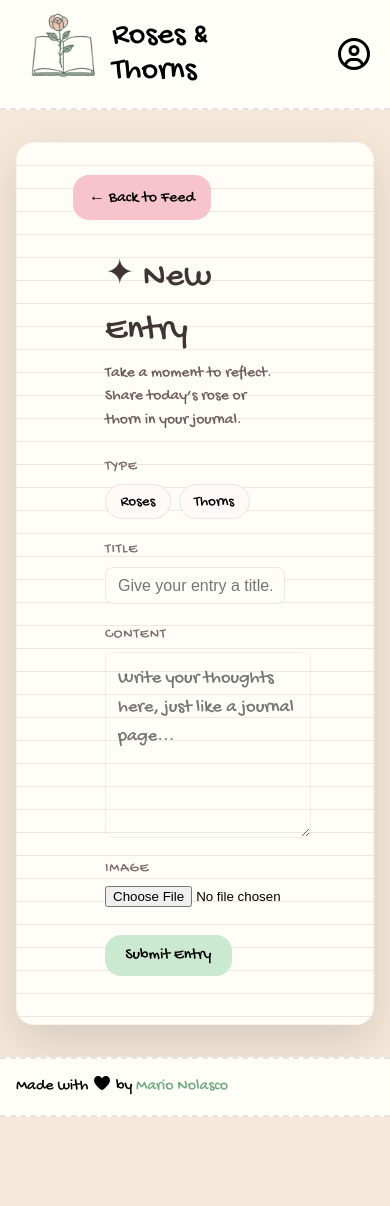
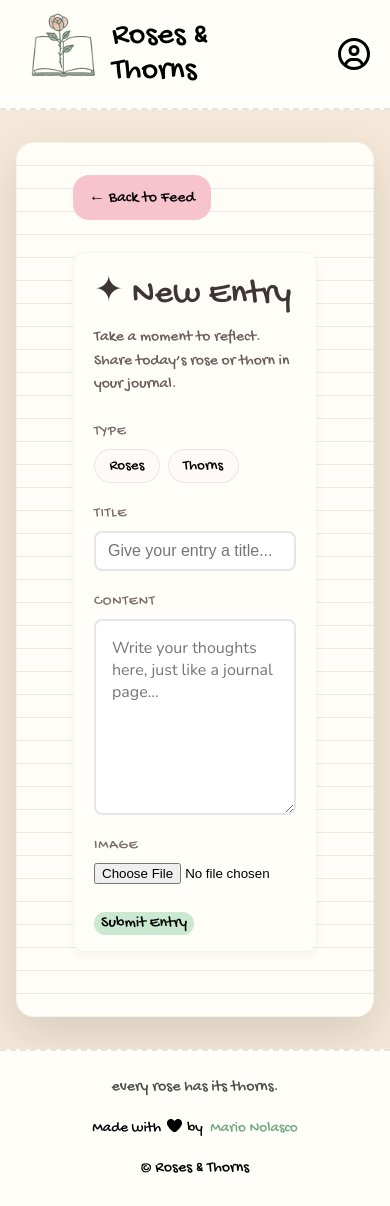
Before and after one commit to mmari0c/roses-and-thorns, a React (Vite) app: page /create-post in a window 390 px wide. Before the commit the page ends 1117 px from the top, so only its background shows below. Built offline with nearby package versions, Linux system fonts and the light colour scheme; a web font is replaced by a local one.

Commit message:
Minor style changes, and more responsive design

```diff
--- a/src/App.css
+++ b/src/App.css
@@ -113,3 +113,19 @@ textarea {
   font-family: "Nunito", sans-serif;
   font-size: 1rem;
 }
+
+@media (max-width: 700px) {
+  .feed-header {
+    flex-direction: column-reverse;
+    gap: 1rem;
+  }
+
+  .settings {
+    flex-direction: column;
+    gap: 1rem;
+  }
+
+  .feed-header a {
+    text-align: center;
+  }
+}
--- a/src/components/PostCard.css
+++ b/src/components/PostCard.css
@@ -100,8 +100,6 @@
   display: flex;
   flex-direction: row-reverse;
   gap: 0.5rem;
-  padding: 1rem;
-
  }
 
  .upvotes {
--- a/src/components/PostDetails.css
+++ b/src/components/PostDetails.css
@@ -8,7 +8,6 @@
    gap: 2rem;                    /* space between post + comments */
    max-width: 1100px;            /* keeps it from stretching too wide */
    margin: 2rem auto;            /* center on page */
-   padding: 0 1rem;              /* small side padding on smaller screens */
  }
 
  .post-detail-header {
@@ -45,7 +44,7 @@
 
  .post-info img {
    width: 100%;
-   height: 30rem;
+   max-height: 30rem;
    object-fit: cover;            /* keeps it from stretching weirdly */
    margin: 0.75rem 0;
  }
@@ -97,13 +96,12 @@
    width: 100%;
    box-sizing: border-box;
    height: 140px;
-   padding: 1.2rem 1.4rem;
+   padding: 1rem;
    padding-right: 7rem;          /* space for the inside button */
    border: 2px solid #e5e5e5;
    border-radius: 16px;
    resize: none;
    outline: none;
-   background-color: #fffef9;;
    overflow-x: hidden;
    white-space: normal;
    word-wrap: break-word;
@@ -206,3 +204,15 @@
 p.post-contents{
   margin-bottom: 1rem;
 }
+
+/* Query */
+
+@media (max-width: 768px) {
+  .post-detail {
+    flex-direction: column;
+  }
+
+  .comment-section {
+    max-height: none;
+  }
+}
--- a/src/index.css
+++ b/src/index.css
@@ -77,7 +77,6 @@ h1 {
 button {
   border-radius: 8px;
   border: 1px solid transparent;
-  padding: 0.6em 1.2em;
   font-size: 1em;
   font-weight: 500;
   font-family: inherit;
--- a/src/routes/CreatePost.css
+++ b/src/routes/CreatePost.css
@@ -13,25 +13,16 @@
  /* Main "journal page" container */
  .create-post-container.entry-paper {
    position: relative;
-   padding: 1rem 2rem;
-   border-radius: 18px;
    overflow: hidden;
-
+   background: #fffef9;
+   border-radius: 12px;
+  padding: 1rem 1.25rem;
+  border: 1px solid rgba(0, 0, 0, 0.04);
+  box-shadow: 0 4px 10px rgba(0, 0, 0, 0.04);
    /* soft notebook lines */
-
+  margin: 2rem auto;
  }
 
- /* little colored "spine" on the left like a notebook edge */
- /* .create-post-container.entry-paper::before {
-   content: "";
-   position: absolute;
-   left: 0;
-   top: 0;
-   width: 8px;
-   height: 100%;
-   background: var(--rose-accent);
-   opacity: 0.7;
- } */
 
  /* header + subtitle */
  .entry-header {
@@ -74,25 +65,18 @@
  .entry-title {
    padding: 0.55rem 0.75rem;
    border-radius: 8px;
-   border: 1px solid rgba(0, 0, 0, 0.08);
-   background: rgba(255, 253, 247, 0.9);
+   border: 2px solid #e5e5e5;
    font-size: 1rem;
  }
 
  /* Main entry textarea */
  .entry-textarea {
-   width: 100%;
    min-height: 160px;
-   padding: 0.75rem 0.75rem;
+   padding: 1rem;
    border-radius: 8px;
-   border: 1px solid rgba(0, 0, 0, 0.06);
-   background: transparent;
-   font-family: "Gochi Hand", cursive;
-   font-size: 1.15rem;
-   line-height: 1.8rem;
+   border: 2px solid #e5e5e5;
    resize: vertical;
    outline: none;
-   caret-color: var(--rose-accent);
  }
 
  /* Type buttons row */
--- a/src/routes/LandingPage.css
+++ b/src/routes/LandingPage.css
@@ -1,5 +1,6 @@
 .landing-body {
   display: flex;
+  justify-content: center;
 }
 
 .landing-html {
@@ -62,7 +63,7 @@
  .landing-form input {
    padding: 0.75rem 1rem;
    border-radius: 8px;
-   border: 1.5px solid #ccc;
+   border: 2px solid #e5e5e5;
    font-size: 1rem;
    /* width: 100%; */
  }
--- a/src/routes/LandingPage.jsx
+++ b/src/routes/LandingPage.jsx
@@ -64,6 +64,7 @@ useEffect( () => {
       alt="Roses & Thorns logo"
       className="landing-logo"
    />
+
    </div>
 
    {/* right side */}
@@ -72,8 +73,8 @@ useEffect( () => {
    <div className="landing-header">
       <h1>Roses & Thorns</h1>
       <p>
-         A reflective social platform where you can share meaningful moments
-         from your day — the roses and the thorns — and everything in between.
+         A social journaling platform where you can share your wins, your struggles,
+         and the moments in between.
       </p>
    </div>
 
--- a/src/routes/Layout.css
+++ b/src/routes/Layout.css
@@ -114,7 +114,7 @@
   min-height: 70vh;
 }
 
-footer {
+/* footer {
   border-top: 2px dashed rgba(0,0,0,0.1);
   background: #fffef9;
   margin: 0rem -1rem;
@@ -136,5 +136,36 @@ footer {
 }
 
 .footer-name:hover {
+  text-decoration: underline; */
+/* } */
+
+footer {
+  text-align: center;
+  margin-top: 3rem;
+  font-size: 0.95rem;
+  line-height: 1.6;
+  border-top: 2px dashed rgba(0,0,0,0.1);
+  background: #fffef9;
+  margin: 0rem -1rem;
+  padding: 0.5rem 1rem;
+  width: 100%;
+}
+
+footer a.footer-name {
+  color: var(--thorn-strong);
+  margin-left: 4px;
+}
+
+footer a.footer-name:hover {
   text-decoration: underline;
 }
+
+footer .footer-tagline {
+  font-size: 1rem;
+  opacity: 0.70;
+}
+
+footer .footer-app {
+  font-weight: 600;
+  font-size: 1rem;
+}
--- a/src/routes/Layout.jsx
+++ b/src/routes/Layout.jsx
@@ -73,8 +73,14 @@ function Layout() {
          </main>
 
          <footer>
-            <p>Made with <FontAwesomeIcon icon={faHeart} /> by <a target="_blank" className="footer-name" href="https://marionolasco.com/"> Mario Nolasco</a></p>
+            <p class="footer-tagline">every rose has its thorns.</p>
+            <p class="footer-credit">
+               Made with <FontAwesomeIcon icon={faHeart} /> by
+               <a target="_blank" className="footer-name" href="https://marionolasco.com/"> Mario Nolasco</a>
+            </p>
+            <p class="footer-app">© Roses & Thorns</p>
          </footer>
+
 
       </div>
    )
```
